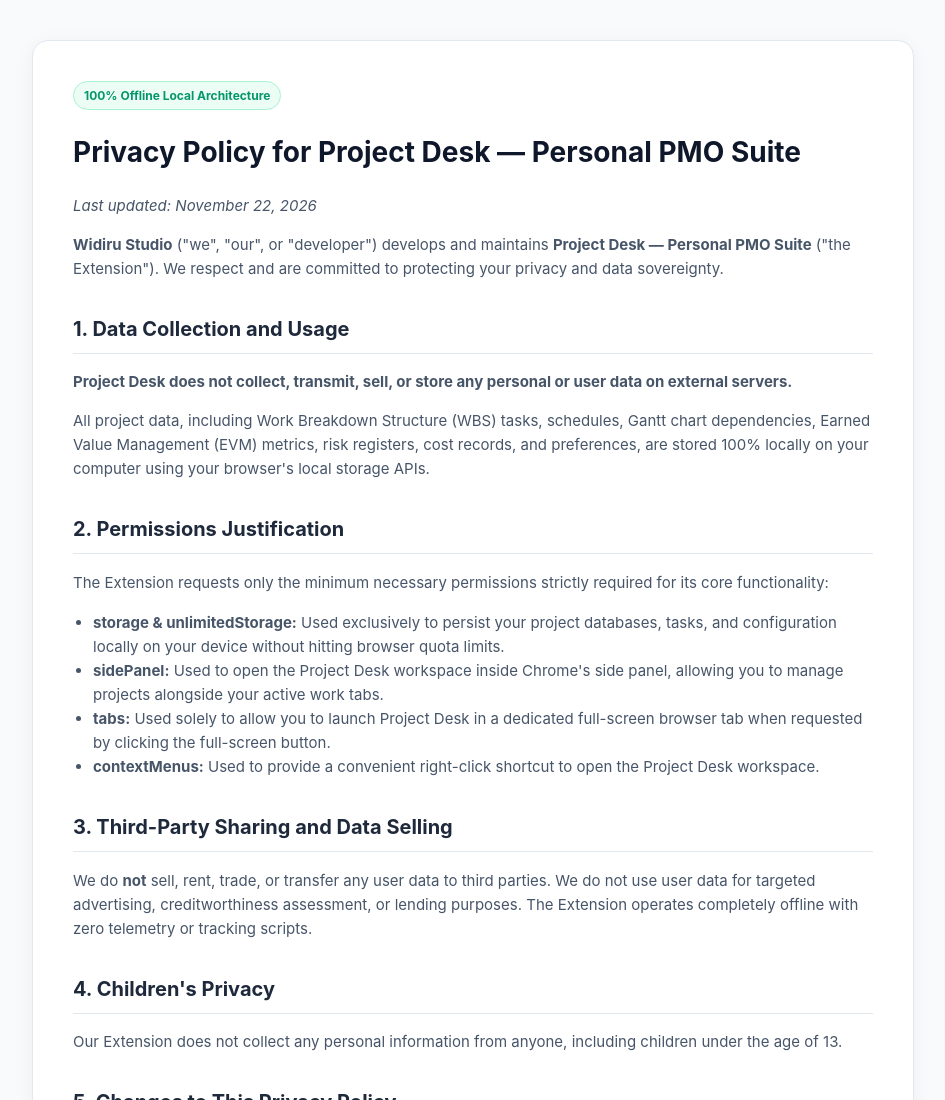
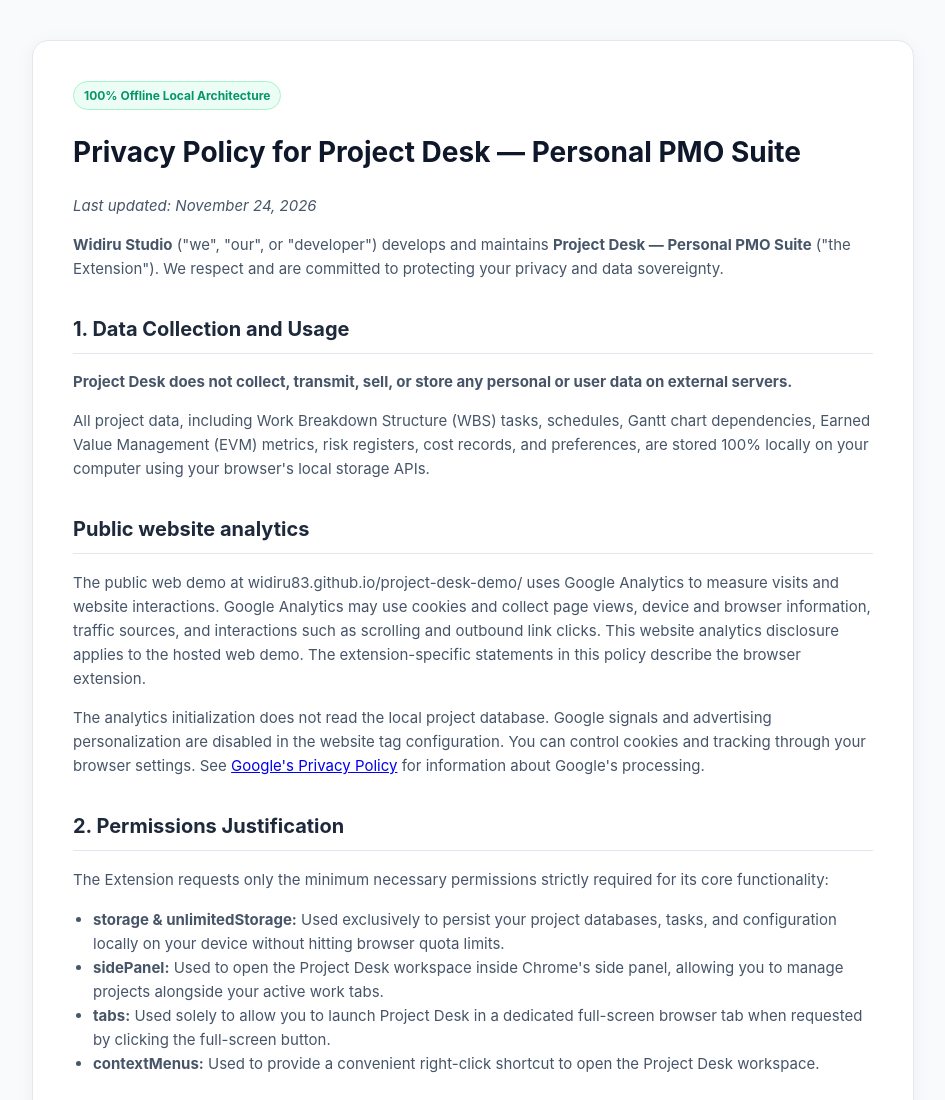
Before and after one commit to widiru83/project-desk-demo, a plain HTML site: page privacy.html in a window 1280 px wide. Shown: the top 1100 px of the page, without its empty margins (167-1112 px from the left). Drawn offline with Linux system fonts and the light colour scheme.

Commit message:
Disclose hosted web demo analytics in privacy policy

```diff
--- a/privacy.html
+++ b/privacy.html
@@ -50,12 +50,16 @@
   <div class="container">
     <div class="badge">100% Offline Local Architecture</div>
     <h1>Privacy Policy for Project Desk — Personal PMO Suite</h1>
-    <p><em>Last updated: November 22, 2026</em></p>
+    <p><em>Last updated: November 24, 2026</em></p>
     <p><strong>Widiru Studio</strong> ("we", "our", or "developer") develops and maintains <strong>Project Desk — Personal PMO Suite</strong> ("the Extension"). We respect and are committed to protecting your privacy and data sovereignty.</p>
 
     <h2>1. Data Collection and Usage</h2>
     <p><strong>Project Desk does not collect, transmit, sell, or store any personal or user data on external servers.</strong></p>
     <p>All project data, including Work Breakdown Structure (WBS) tasks, schedules, Gantt chart dependencies, Earned Value Management (EVM) metrics, risk registers, cost records, and preferences, are stored 100% locally on your computer using your browser's local storage APIs.</p>
+
+    <h2>Public website analytics</h2>
+    <p>The public web demo at widiru83.github.io/project-desk-demo/ uses Google Analytics to measure visits and website interactions. Google Analytics may use cookies and collect page views, device and browser information, traffic sources, and interactions such as scrolling and outbound link clicks. This website analytics disclosure applies to the hosted web demo. The extension-specific statements in this policy describe the browser extension.</p>
+    <p>The analytics initialization does not read the local project database. Google signals and advertising personalization are disabled in the website tag configuration. You can control cookies and tracking through your browser settings. See <a href="https://policies.google.com/privacy">Google's Privacy Policy</a> for information about Google's processing.</p>
 
     <h2>2. Permissions Justification</h2>
     <p>The Extension requests only the minimum necessary permissions strictly required for its core functionality:</p>
```
